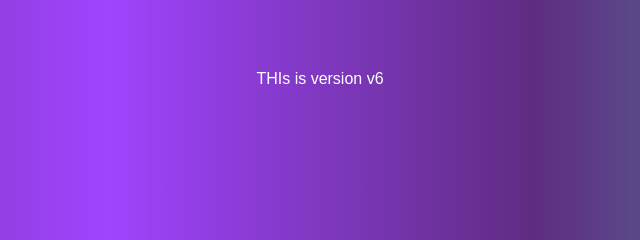
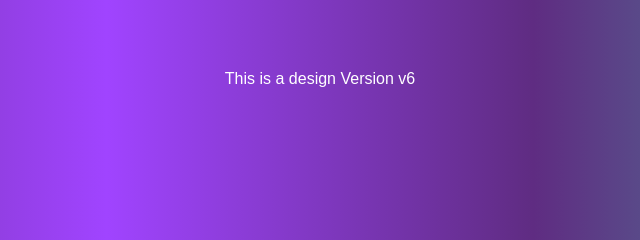
Before and after one commit to durvesh20/myrepo, a plain HTML site: page index.html in a window 1280 px wide. Shown: the part 321-561 px from the top of the page, 320-960 px from the left. Drawn offline with Linux system fonts and the light colour scheme.

Commit message:
Changes H1

```diff
--- a/index.html
+++ b/index.html
@@ -7,6 +7,6 @@
     <title>Document</title>
 </head>
 <body>
-    <header>THIs is version v6</header>
+    <header>This is a design Version v6</header>
 </body>
 </html>
```
